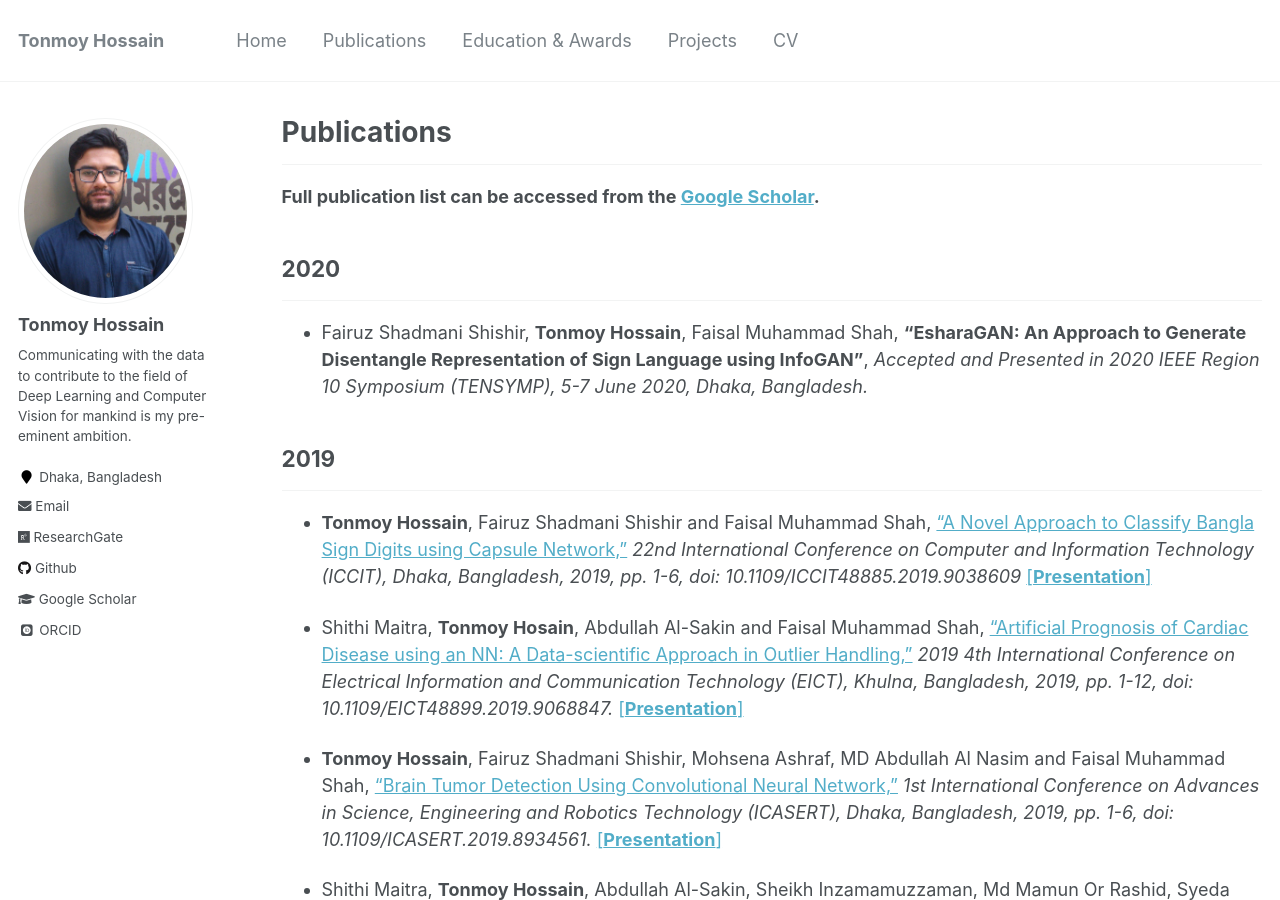
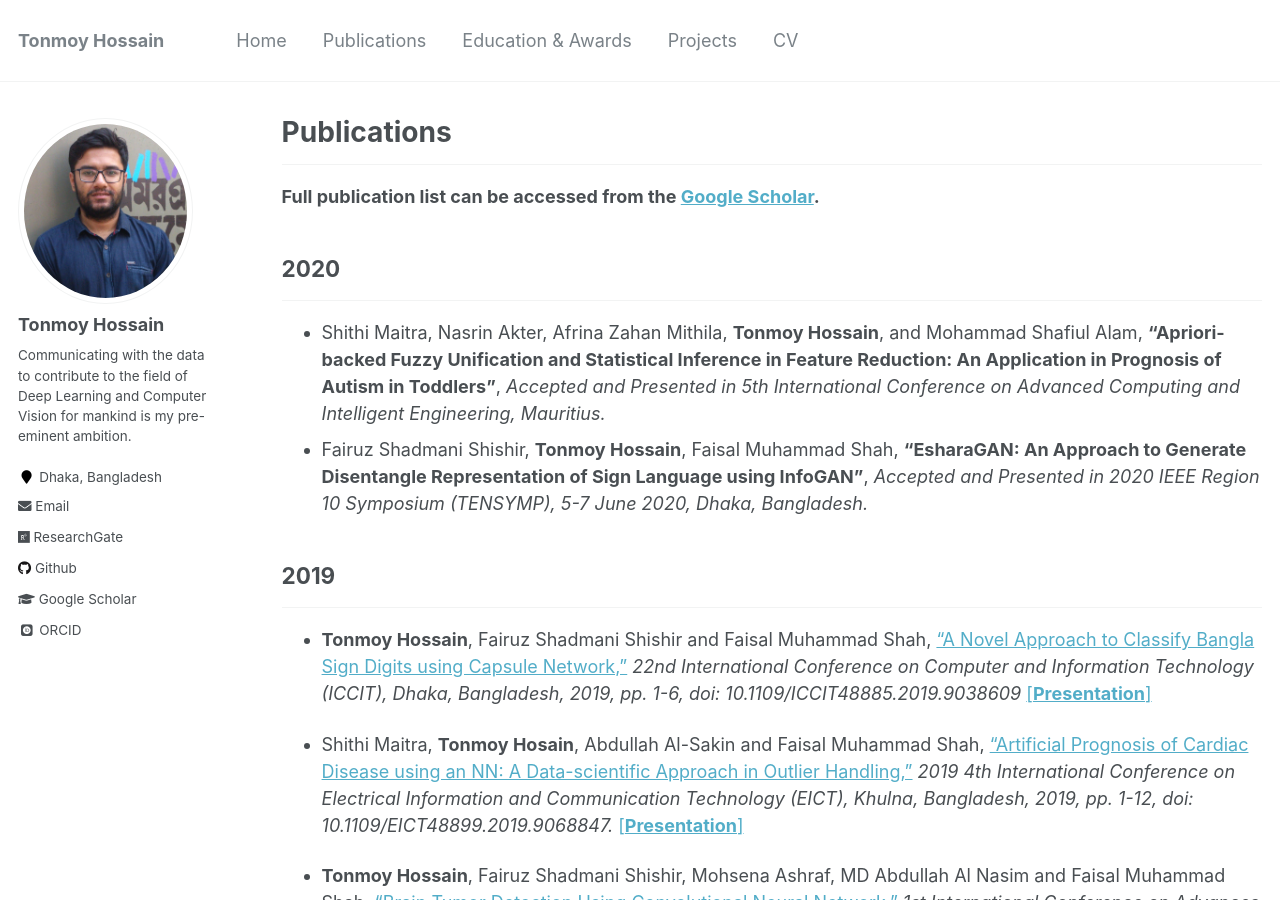
Before and after one commit to shaeekh/shaeekh.github.io, a Jekyll site: the page built from _pages/publications.md, in a window 1280 px wide and 900 px high. Built offline with Jekyll 4.4.1, drawn with Linux system fonts in a browser that asks for light colours; some web fonts are replaced.

Commit message:
Update publications.md

```diff
--- a/_pages/publications.md
+++ b/_pages/publications.md
@@ -11,6 +11,9 @@ author_profile: true
 
 ## 2020
 -----------
+*  Shithi Maitra, Nasrin Akter, Afrina Zahan Mithila, **Tonmoy Hossain**, and Mohammad Shafiul
+Alam, **"Apriori-backed Fuzzy Unification and Statistical Inference in Feature Reduction: An
+Application in Prognosis of Autism in Toddlers"**, <i>Accepted and Presented in 5th International Conference on Advanced Computing and Intelligent Engineering, Mauritius.</i>
 *  Fairuz Shadmani Shishir, **Tonmoy Hossain**, Faisal Muhammad Shah, **"EsharaGAN: An Approach to Generate Disentangle Representation of Sign Language using InfoGAN"**, <i>Accepted and Presented in 2020 IEEE Region 10 Symposium (TENSYMP), 5-7 June 2020, Dhaka, Bangladesh.</i>
 
 
```
